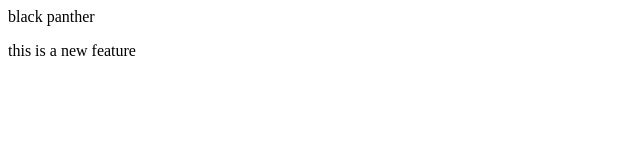
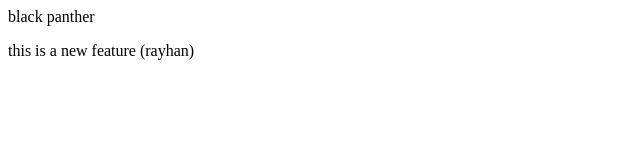
Before and after one commit to apu-22/LocalRepo, a plain HTML site: page index.html in a window 1280 px wide. Shown: the full height of the page, 0-640 px from the left. Drawn offline with Linux system fonts and the light colour scheme.

Commit message:
add my last name

```diff
--- a/index.html
+++ b/index.html
@@ -1,2 +1,2 @@
 <p>black panther</p>
-<p>this is a new feature</p>
+<p>this is a new feature (rayhan)</p>
```
